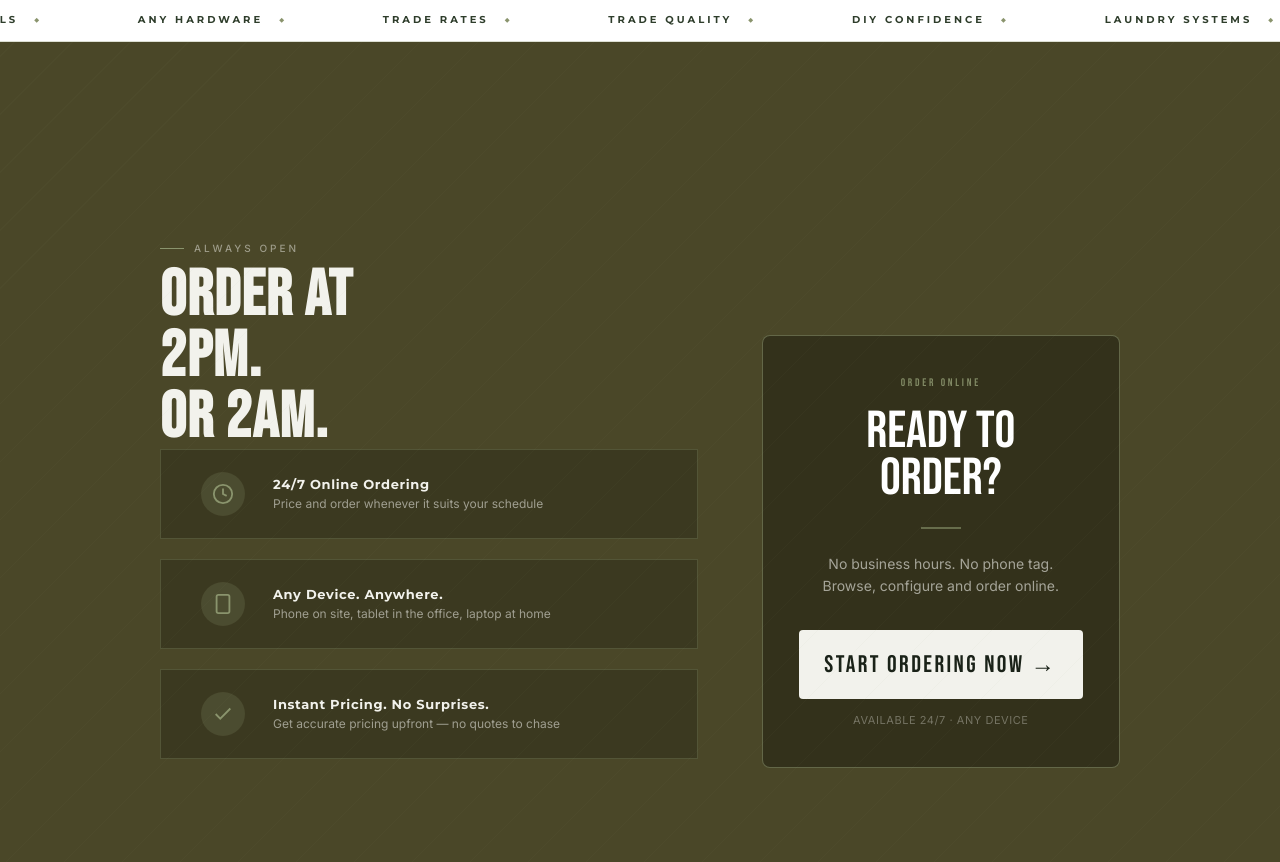
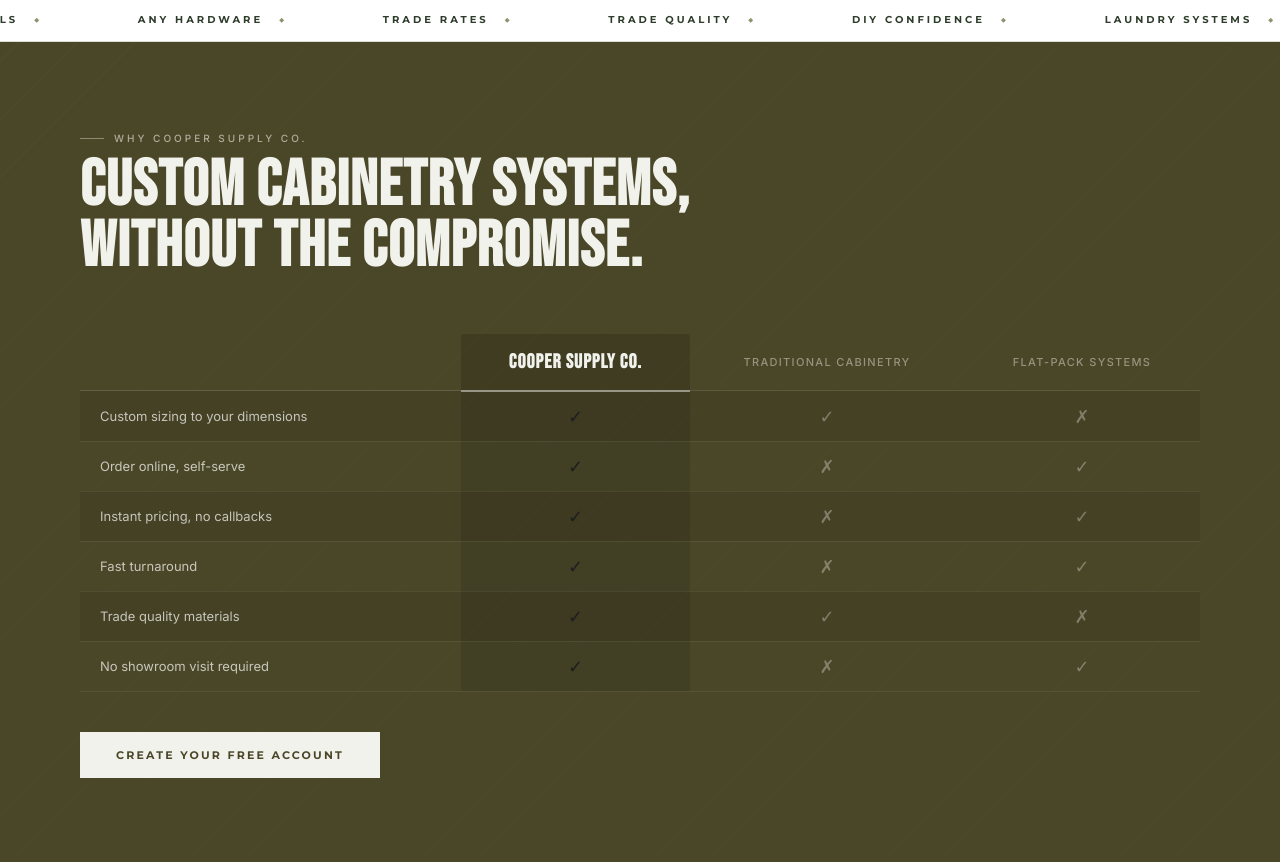
Before and after one commit to Lukecsc/tubular-bunny-f39fcd, a plain HTML site: page index.html in a window 1280 px wide. Shown: the part 900-1762 px from the top of the page. Drawn offline with Linux system fonts and the light colour scheme.

Commit message:
Add differentiators comparison table in olive section

```diff
--- a/index.html
+++ b/index.html
@@ -1440,65 +1440,77 @@
       <span class="ticker-item">Vanity Systems</span>
       <span class="ticker-item">CNC Services</span>
     </div>
-  </div><section class="cabinetry-cta" id="order">
-    <div style="display: grid; grid-template-columns: 3fr 2fr; gap: 64px; align-items: start; width: 100%; margin: 0; padding: 80px; box-sizing: border-box;">
-      <div style="text-align:left;">
-      <div class="section-label" style="color:rgba(242,242,236,0.5)">Always Open</div>
-      <h2 class="section-title">ORDER AT<br>2PM.<br>OR 2AM.</h2>
-
-
-      <div class="cabinetry-badge">
-        <div class="cabinetry-badge-icon">
-          <svg width="22" height="22" viewBox="0 0 24 24" fill="none" stroke="#8A946D" stroke-width="2">
-            <circle cx="12" cy="12" r="10"></circle><polyline points="12 6 12 12 16 14"></polyline>
-          </svg>
-        </div>
-        <div class="cabinetry-badge-text">
-          <strong>24/7 Online Ordering</strong>
-          <span>Price and order whenever it suits your schedule</span>
-        </div>
-      </div>
-
-      <div class="cabinetry-badge">
-        <div class="cabinetry-badge-icon">
-          <svg width="22" height="22" viewBox="0 0 24 24" fill="none" stroke="#8A946D" stroke-width="2">
-            <rect x="5" y="2" width="14" height="20" rx="2" ry="2"></rect>
-            <line x1="12" y1="18" x2="12.01" y2="18"></line>
-          </svg>
-        </div>
-        <div class="cabinetry-badge-text">
-          <strong>Any Device. Anywhere.</strong>
-          <span>Phone on site, tablet in the office, laptop at home</span>
-        </div>
-      </div>
-
-      <div class="cabinetry-badge">
-        <div class="cabinetry-badge-icon">
-          <svg width="22" height="22" viewBox="0 0 24 24" fill="none" stroke="#8A946D" stroke-width="2">
-            <polyline points="20 6 9 17 4 12"></polyline>
-          </svg>
-        </div>
-        <div class="cabinetry-badge-text">
-          <strong>Instant Pricing. No Surprises.</strong>
-          <span>Get accurate pricing upfront — no quotes to chase</span>
-        </div>
-      </div>
-
+  </div>
+  <!-- DIFFERENTIATORS -->
+  <section style="background:var(--deep-olive);padding:90px 80px;position:relative;overflow:hidden;">
+    <div style="position:absolute;inset:0;background:repeating-linear-gradient(-45deg,transparent,transparent 40px,rgba(138,148,109,0.04) 40px,rgba(138,148,109,0.04) 41px);pointer-events:none;"></div>
+    <div style="position:relative;z-index:1;">
+
+      <div style="margin-bottom:56px;">
+        <div style="font-size:10px;font-weight:500;letter-spacing:0.3em;text-transform:uppercase;color:rgba(242,242,236,0.6);margin-bottom:12px;display:flex;align-items:center;gap:10px;"><span style="display:inline-block;width:24px;height:1px;background:rgba(242,242,236,0.4);"></span>Why Cooper Supply Co.</div>
+        <h2 style="font-family:'Bebas Neue',sans-serif;font-size:clamp(42px,5vw,68px);line-height:0.95;color:var(--sand);letter-spacing:0.02em;">CUSTOM CABINETRY SYSTEMS,<br>WITHOUT THE COMPROMISE.</h2>
+      </div>
+
+      <div style="overflow-x:auto;">
+        <table style="width:100%;border-collapse:collapse;min-width:560px;">
+          <thead>
+            <tr>
+              <th style="text-align:left;padding:16px 20px;font-family:'Inter',sans-serif;font-size:11px;font-weight:500;letter-spacing:0.15em;text-transform:uppercase;color:rgba(242,242,236,0.5);border-bottom:1px solid rgba(242,242,236,0.15);width:34%;"></th>
+              <th style="text-align:center;padding:16px 20px;font-family:'Bebas Neue',sans-serif;font-size:20px;letter-spacing:0.05em;color:var(--sand);border-bottom:2px solid rgba(242,242,236,0.5);background:rgba(0,0,0,0.15);border-radius:2px 2px 0 0;">Cooper Supply Co.</th>
+              <th style="text-align:center;padding:16px 20px;font-family:'Inter',sans-serif;font-size:11px;font-weight:500;letter-spacing:0.12em;text-transform:uppercase;color:rgba(242,242,236,0.45);border-bottom:1px solid rgba(242,242,236,0.1);">Traditional Cabinetry</th>
+              <th style="text-align:center;padding:16px 20px;font-family:'Inter',sans-serif;font-size:11px;font-weight:500;letter-spacing:0.12em;text-transform:uppercase;color:rgba(242,242,236,0.45);border-bottom:1px solid rgba(242,242,236,0.1);">Flat-Pack Systems</th>
+            </tr>
+          </thead>
+          <tbody>
+
+            <tr style="background:rgba(0,0,0,0.08);">
+              <td style="padding:14px 20px;font-family:'Inter',sans-serif;font-size:13px;color:rgba(242,242,236,0.75);border-bottom:1px solid rgba(242,242,236,0.07);">Custom sizing to your dimensions</td>
+              <td style="text-align:center;padding:14px 20px;border-bottom:1px solid rgba(242,242,236,0.07);background:rgba(0,0,0,0.1);font-size:18px;">✓</td>
+              <td style="text-align:center;padding:14px 20px;border-bottom:1px solid rgba(242,242,236,0.07);font-size:18px;color:rgba(242,242,236,0.35);">✓</td>
+              <td style="text-align:center;padding:14px 20px;border-bottom:1px solid rgba(242,242,236,0.07);font-size:18px;color:rgba(242,242,236,0.35);">✗</td>
+            </tr>
+            <tr style="background:transparent;">
+              <td style="padding:14px 20px;font-family:'Inter',sans-serif;font-size:13px;color:rgba(242,242,236,0.75);border-bottom:1px solid rgba(242,242,236,0.07);">Order online, self-serve</td>
+              <td style="text-align:center;padding:14px 20px;border-bottom:1px solid rgba(242,242,236,0.07);background:rgba(0,0,0,0.1);font-size:18px;">✓</td>
+              <td style="text-align:center;padding:14px 20px;border-bottom:1px solid rgba(242,242,236,0.07);font-size:18px;color:rgba(242,242,236,0.35);">✗</td>
+              <td style="text-align:center;padding:14px 20px;border-bottom:1px solid rgba(242,242,236,0.07);font-size:18px;color:rgba(242,242,236,0.35);">✓</td>
+            </tr>
+            <tr style="background:rgba(0,0,0,0.08);">
+              <td style="padding:14px 20px;font-family:'Inter',sans-serif;font-size:13px;color:rgba(242,242,236,0.75);border-bottom:1px solid rgba(242,242,236,0.07);">Instant pricing, no callbacks</td>
+              <td style="text-align:center;padding:14px 20px;border-bottom:1px solid rgba(242,242,236,0.07);background:rgba(0,0,0,0.1);font-size:18px;">✓</td>
+              <td style="text-align:center;padding:14px 20px;border-bottom:1px solid rgba(242,242,236,0.07);font-size:18px;color:rgba(242,242,236,0.35);">✗</td>
+              <td style="text-align:center;padding:14px 20px;border-bottom:1px solid rgba(242,242,236,0.07);font-size:18px;color:rgba(242,242,236,0.35);">✓</td>
+            </tr>
+            <tr style="background:transparent;">
+              <td style="padding:14px 20px;font-family:'Inter',sans-serif;font-size:13px;color:rgba(242,242,236,0.75);border-bottom:1px solid rgba(242,242,236,0.07);">Fast turnaround</td>
+              <td style="text-align:center;padding:14px 20px;border-bottom:1px solid rgba(242,242,236,0.07);background:rgba(0,0,0,0.1);font-size:18px;">✓</td>
+              <td style="text-align:center;padding:14px 20px;border-bottom:1px solid rgba(242,242,236,0.07);font-size:18px;color:rgba(242,242,236,0.35);">✗</td>
+              <td style="text-align:center;padding:14px 20px;border-bottom:1px solid rgba(242,242,236,0.07);font-size:18px;color:rgba(242,242,236,0.35);">✓</td>
+            </tr>
+            <tr style="background:rgba(0,0,0,0.08);">
+              <td style="padding:14px 20px;font-family:'Inter',sans-serif;font-size:13px;color:rgba(242,242,236,0.75);border-bottom:1px solid rgba(242,242,236,0.07);">Trade quality materials</td>
+              <td style="text-align:center;padding:14px 20px;border-bottom:1px solid rgba(242,242,236,0.07);background:rgba(0,0,0,0.1);font-size:18px;">✓</td>
+              <td style="text-align:center;padding:14px 20px;border-bottom:1px solid rgba(242,242,236,0.07);font-size:18px;color:rgba(242,242,236,0.35);">✓</td>
+              <td style="text-align:center;padding:14px 20px;border-bottom:1px solid rgba(242,242,236,0.07);font-size:18px;color:rgba(242,242,236,0.35);">✗</td>
+            </tr>
+            <tr style="background:transparent;">
+              <td style="padding:14px 20px;font-family:'Inter',sans-serif;font-size:13px;color:rgba(242,242,236,0.75);border-bottom:1px solid rgba(242,242,236,0.07);">No showroom visit required</td>
+              <td style="text-align:center;padding:14px 20px;border-bottom:1px solid rgba(242,242,236,0.07);background:rgba(0,0,0,0.1);font-size:18px;">✓</td>
+              <td style="text-align:center;padding:14px 20px;border-bottom:1px solid rgba(242,242,236,0.07);font-size:18px;color:rgba(242,242,236,0.35);">✗</td>
+              <td style="text-align:center;padding:14px 20px;border-bottom:1px solid rgba(242,242,236,0.07);font-size:18px;color:rgba(242,242,236,0.35);">✓</td>
+            </tr>
+          </tbody>
+        </table>
+      </div>
+
+      <div style="margin-top:40px;">
+        <a href="https://coopersupplyco.cabinetry.online/v2/register" style="background:var(--sand);color:var(--deep-olive);padding:16px 36px;font-family:'Montserrat',sans-serif;font-size:11px;font-weight:700;letter-spacing:0.2em;text-transform:uppercase;text-decoration:none;display:inline-block;">Create Your FREE Account</a>
+      </div>
 
     </div>
-      <div style="margin-top:93px;">
-        <div style="background:rgba(0,0,0,0.3);border:1.5px solid rgba(138,148,109,0.55);border-radius:8px;padding:40px 36px;text-align:center;">
-          <div style="font-family:'Bebas Neue',sans-serif;font-size:11px;letter-spacing:0.25em;color:rgba(138,148,109,0.9);margin-bottom:20px;">ORDER ONLINE</div>
-          <div style="font-family:'Bebas Neue',sans-serif;font-size:52px;line-height:0.9;color:var(--white);margin-bottom:24px;">READY TO<br>ORDER?</div>
-          <div style="width:40px;height:2px;background:rgba(138,148,109,0.6);margin:0 auto 24px;"></div>
-          <div style="font-size:14px;color:rgba(242,242,236,0.6);line-height:1.6;margin-bottom:32px;">No business hours. No phone tag.<br>Browse, configure and order online.</div>
-          <a href="https://coopersupplyco.cabinetry.online/v2/login" style="display:block;background:var(--sand);color:#1a2218;font-family:'Bebas Neue',sans-serif;font-size:24px;letter-spacing:0.1em;padding:20px;border-radius:4px;text-decoration:none;text-align:center;">START ORDERING NOW →</a>
-          <div style="font-size:11px;color:rgba(242,242,236,0.35);margin-top:14px;letter-spacing:0.05em;">AVAILABLE 24/7 · ANY DEVICE</div>
-        </div>
-      </div></div>
-
-
   </section>
+
+
 
   <!-- ORDERING PORTAL + FULL PROCESS -->
   <section style="background:var(--charcoal);padding:80px 80px 100px;border-top:1px solid rgba(138,148,109,0.15);border-bottom:1px solid rgba(138,148,109,0.15);" id="get-started">
```
